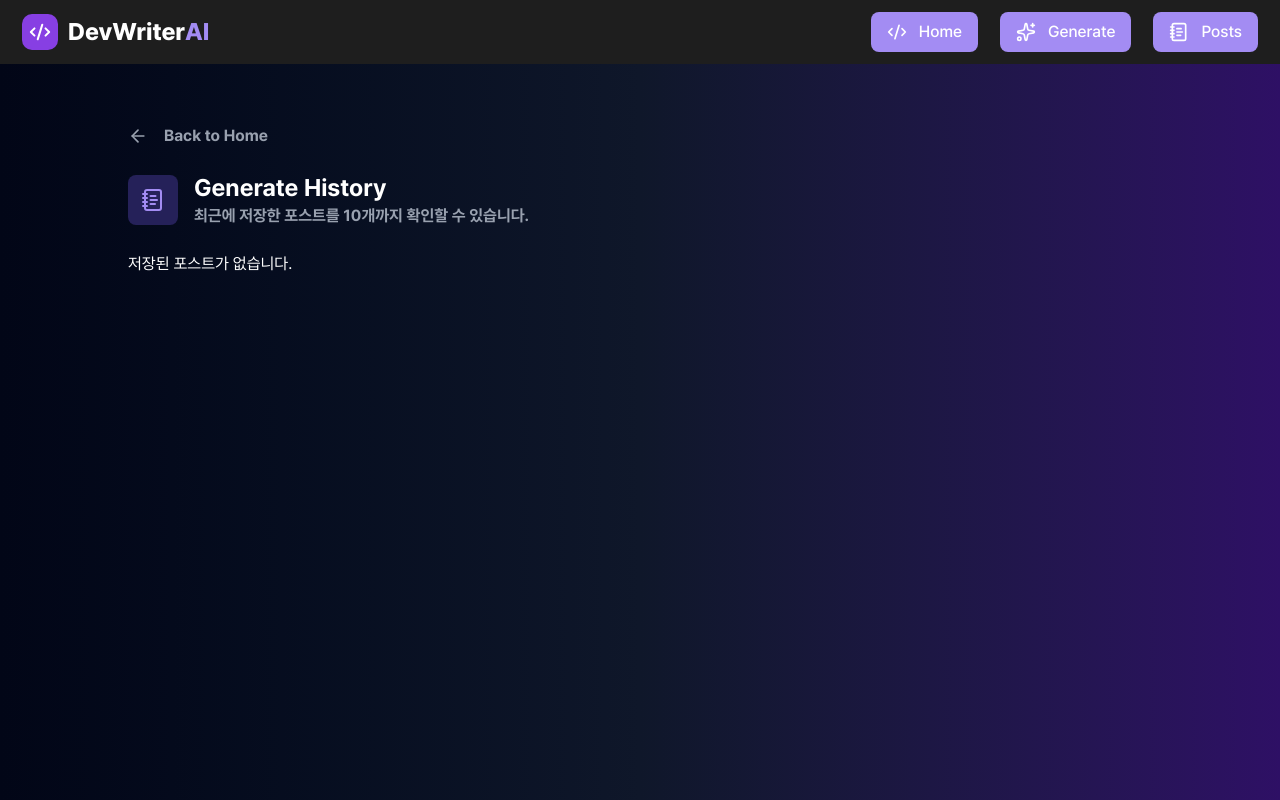
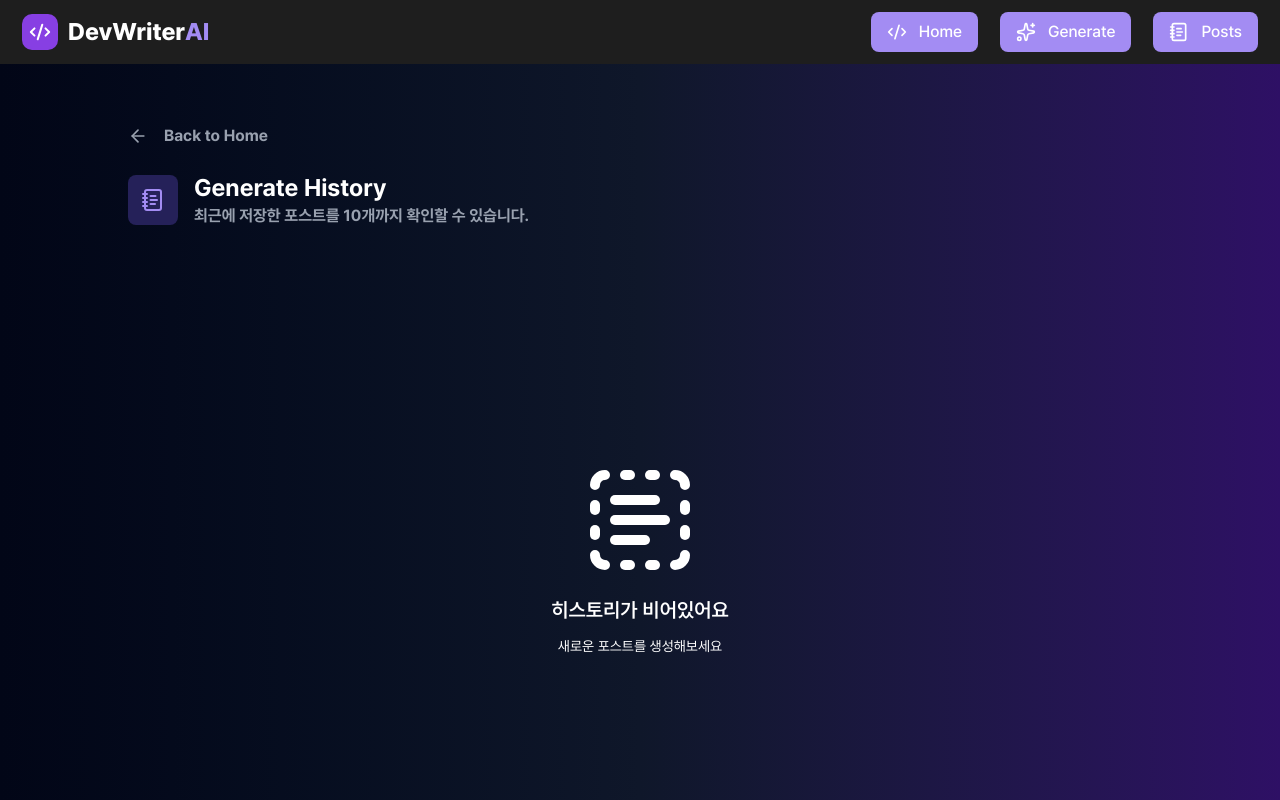
Before and after one commit to imnotpossib1e/DevWriter, a Next.js app: page /generatePosts in a window 1280 px wide. Shown: the top 800 px of the page. Built offline with nearby package versions, Linux system fonts and the light colour scheme.

Commit message:
💄 style: 빈 포스트 리스트 UI

```diff
--- /dev/null
+++ b/src/app/generatePosts/EmptyPost.tsx
@@ -0,0 +1,15 @@
+import { TextSelect } from 'lucide-react';
+
+export default function EmptyPost() {
+  return (
+    <div className="h-full flex flex-col justify-center items-center gap-4 my-auto">
+      <TextSelect className="w-30 h-30" strokeWidth={2} />
+      <span className="flex flex-col items-center">
+        <p className="text-xl font-semibold text-center mb-3">
+          히스토리가 비어있어요
+        </p>
+        <p className="text-sm">새로운 포스트를 생성해보세요</p>
+      </span>
+    </div>
+  );
+}
--- a/src/app/generatePosts/GeneratePostList.tsx
+++ b/src/app/generatePosts/GeneratePostList.tsx
@@ -1,5 +1,6 @@
 'use client';
 
+import EmptyPost from '@/app/generatePosts/EmptyPost';
 import Button from '@/components/Button';
 import Tag from '@/components/Tag';
 import { useHistoryStore } from '@/zustand/useHistoryStore';
@@ -10,7 +11,7 @@ export default function GeneratePostList() {
   const { history, removeHistory } = useHistoryStore();
 
   if (history.length === 0) {
-    return <div>저장된 포스트가 없습니다.</div>;
+    return <EmptyPost />;
   }
 
   return (
```
